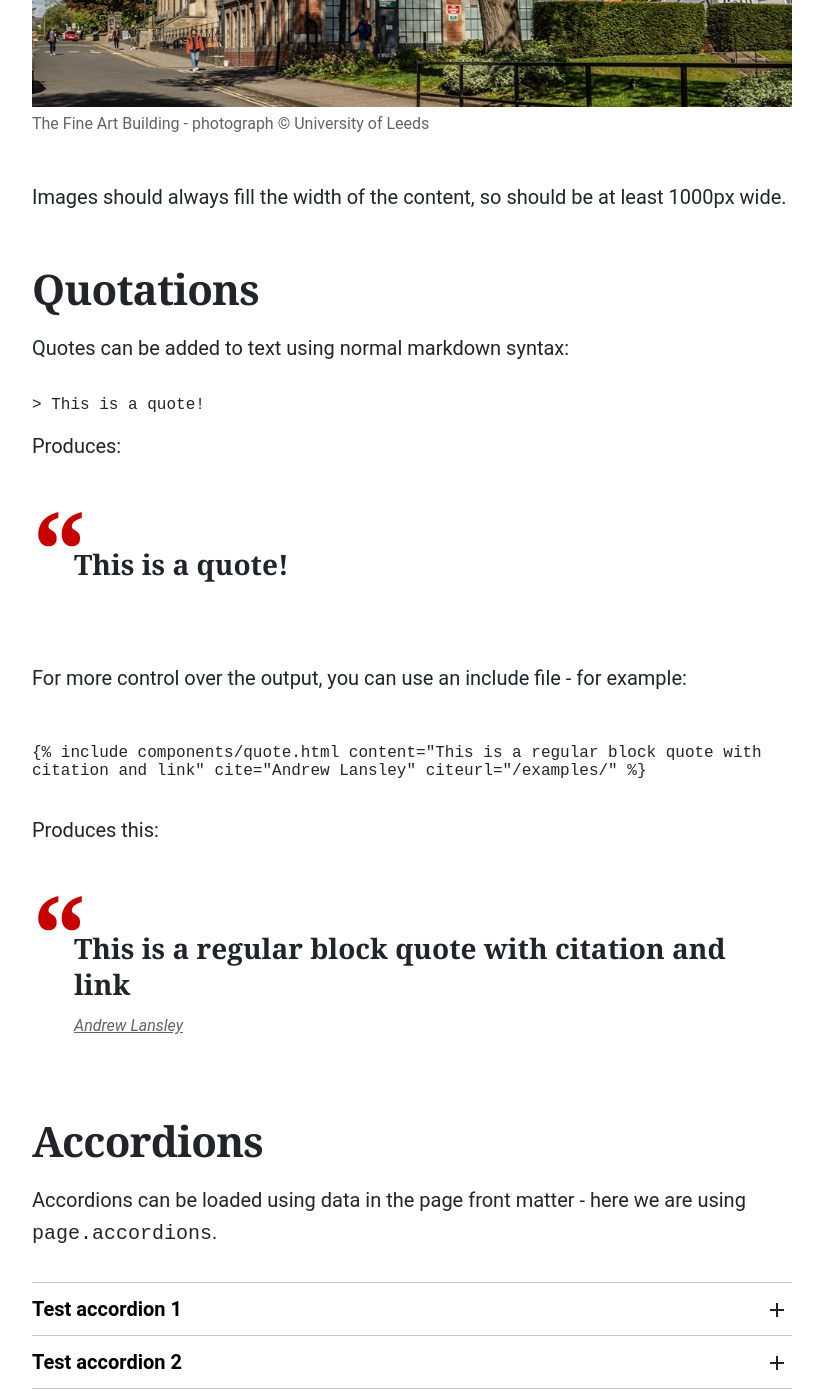
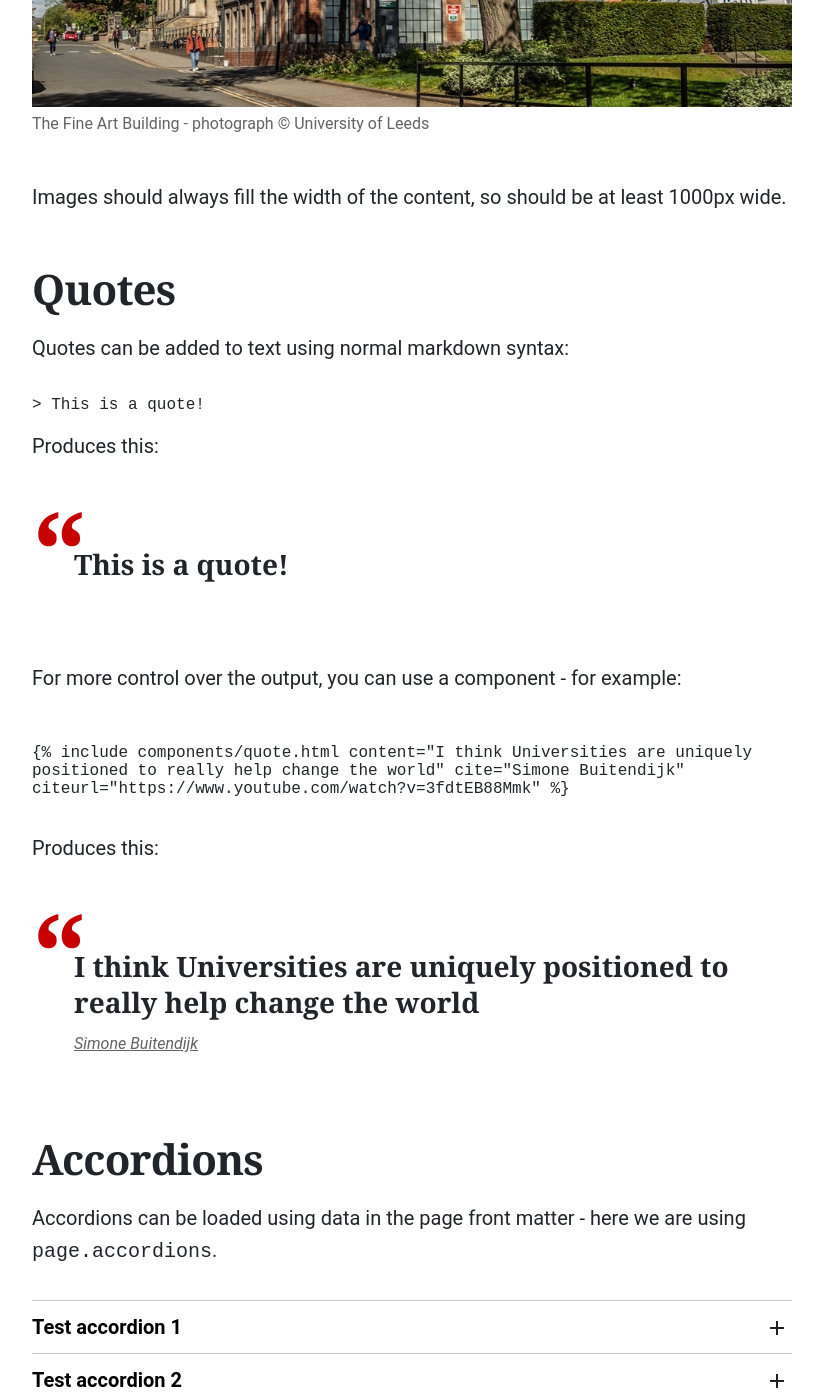
Before and after one commit to uol-library/jekyll-theme-uol, a Jekyll site: the page built from pages/examples/index.md, in a window 1280 px wide and 1400 px high, scrolled down 1498 px. Shown: the whole window, without its empty margins (149-972 px from the left). Built offline with Jekyll 4.4.1, drawn with Linux system fonts in a browser that asks for light colours; some web fonts are replaced; some of the changed text lies outside the part shown.

Commit message:
Made a few changes to examples page

````diff
--- a/pages/examples/index.md
+++ b/pages/examples/index.md
@@ -29,7 +29,7 @@
 ```
 ![Image alt text](/imageurl.jpg)
 ```
-For more control over the output, you can use an include file - this method is better because it uses the correct HTML markup and you can also add a caption to the image. For example the following code snippet:
+For more control over the output, you can use a component - this method is better because it uses the correct HTML markup and you can also add a caption to the image. For example the following code snippet:
 ```
 {% raw %}
 {% include components/image.html url="/assets/img/placeholders/banner-02.jpg" alt="The Fine Art Building" caption="The Fine Art Building - photograph &copy; University of Leeds" %}
@@ -41,25 +41,25 @@
 
 Images should always fill the width of the content, so should be at least 1000px wide.
 
-## Quotations
+## Quotes
 
 Quotes can be added to text using normal markdown syntax:
 ```
 > This is a quote!
 ```
-Produces:
+Produces this:
 
 > This is a quote!
 
-For more control over the output, you can use an include file - for example:
+For more control over the output, you can use a component - for example:
 ```
 {% raw %}
-{% include components/quote.html content="This is a regular block quote with citation and link" cite="Andrew Lansley" citeurl="/examples/" %}
+{% include components/quote.html content="I think Universities are uniquely positioned to really help change the world" cite="Simone Buitendijk" citeurl="https://www.youtube.com/watch?v=3fdtEB88Mmk" %}
 {% endraw %}
 ```
 Produces this:
 
-{% include components/quote.html content="This is a regular block quote with citation and link" cite="Andrew Lansley" citeurl="/examples/" %}
+{% include components/quote.html content="I think Universities are uniquely positioned to really help change the world" cite="Simone Buitendijk" citeurl="https://www.youtube.com/watch?v=3fdtEB88Mmk" %}
 
 ## Accordions
 
````
